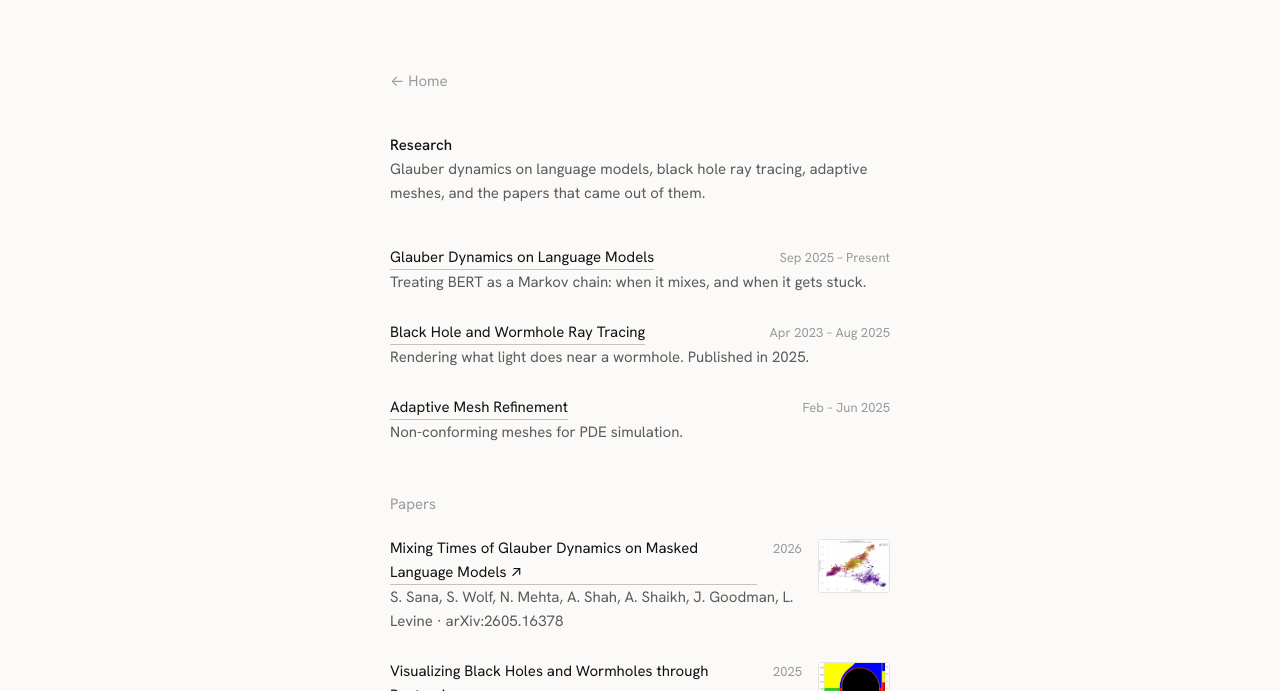
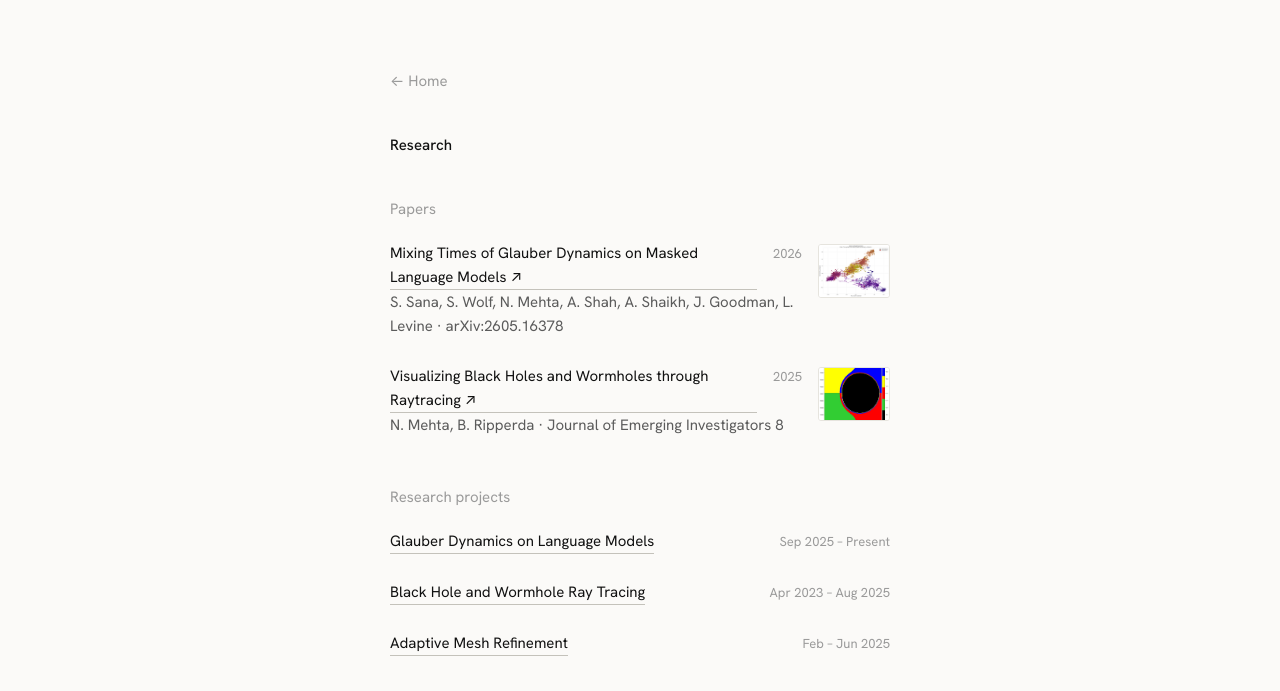
Before and after one commit to Neer-Mehta/Neer-Mehta.github.io, a plain HTML site: page index.html in a window 1280 px wide. Both pictures are taken after a click on the link "Research". Shown: the part 109-800 px from the top of the page. Drawn offline with Linux system fonts and the light colour scheme.

Commit message:
Papers above research, drop bylines on Research/Projects, tighten footer gap
Co-Authored-By: Claude Sonnet 5.5 <noreply@anthropic.com>

```diff
--- a/index.html
+++ b/index.html
@@ -42,20 +42,23 @@ header.bar .col { display: flex; justify-content: space-between; align-items: ce
 .bar nav a.active { border-bottom: 1px solid var(--fg); }
 
 main { flex: 1; }
-.view { display: none; padding: 72px 0 96px; }
+.view { display: none; padding: 72px 0 32px; }
 .view.on { display: block; }
 
 /* Landing */
+.landing { padding-bottom: 8px; }
 .landing p { margin-bottom: 14px; }
+.landing p:last-child { margin-bottom: 0; }
 .landing .meta { color: var(--fg-2); margin-bottom: 4px; }
 .landing .meta + p { margin-top: 14px; }
 
 /* Section pages */
 h1 { font-size: 15px; font-weight: 500; line-height: 24px; }
-.page .desc { color: var(--fg-2); margin-bottom: 40px; }
+.page h1 { margin-bottom: 40px; }
 .back { display: inline-block; color: var(--fg-3); margin-bottom: 40px; transition: color .15s; }
 .back:hover { color: var(--fg); }
 .sub-label { color: var(--fg-3); margin: 48px 0 20px; }
+.sub-label.first { margin-top: 0; }
 .list { display: flex; flex-direction: column; gap: 26px; }
 .entry { display: flex; gap: 16px; align-items: flex-start; }
 .entry .main { flex: 1; min-width: 0; }
@@ -81,7 +84,7 @@ h1 { font-size: 15px; font-weight: 500; line-height: 24px; }
 .pager .next { margin-left: auto; text-align: right; }
 
 /* Footer */
-footer { padding: 40px 0 44px; }
+footer { padding: 8px 0 44px; }
 footer .col { display: flex; justify-content: center; align-items: center; gap: 16px; flex-wrap: wrap; }
 footer .email { color: var(--fg); }
 footer .icons { display: flex; gap: 14px; align-items: center; }
@@ -116,7 +119,7 @@ footer svg { width: 20px; height: 20px; fill: currentColor; }
     <section class="view landing" id="home" aria-label="Home">
       <p>Hi, I'm Neer!</p>
       <p>I study Applied Math and AI at Cornell. I am a 2026 <a href="https://goldwaterscholarship.gov/" target="_blank" rel="noopener">Goldwater Scholar</a> in Mathematical Sciences.</p>
-      <p>I do <a href="#research">research</a> on AI alignment and safety with Prof. Lionel Levine. <a href="https://arxiv.org/abs/2605.16378" target="_blank" rel="noopener">Our paper</a> is about mixing times, metastable traps, and failures/biases in MLMs. Before that I worked on <a href="#meshes">adaptive mesh refinement</a> for PDE simulations at UW–Madison with Dr. Maurice Fabien, and published <a href="#raytracing">ray tracing of black holes and wormholes</a> with Prof. Bart Ripperda.</p>
+      <p>I <a href="#research">research</a> AI alignment and safety with Prof. Lionel Levine. <a href="https://arxiv.org/abs/2605.16378" target="_blank" rel="noopener">Our paper</a> is about mixing times, metastable traps, and failures/biases in MLMs. Before that I worked on <a href="#meshes">adaptive mesh refinement</a> for PDE simulations at UW–Madison with Dr. Maurice Fabien, and published <a href="#raytracing">ray tracing of black holes and wormholes</a> with Prof. Bart Ripperda.</p>
       <p>Professionally, I'm an AI Development Associate at <a href="#gennx360">GenNx360</a>, a private equity firm in New York, where I build investment theses and AI trackers for KPIs. I previously built an AI pipeline for food carbon footprints at <a href="#cals">Cornell CALS</a> and an AI testing copilot at <a href="#drizz">Drizz AI</a>.</p>
       <p class="meta">Academic interests: AI Research in Alignment and Safety, Stochastic processes, Nonlinear Dynamics and Chaos, RL, Applied Math.</p>
       <p class="meta">Outside of class: Formula 1, Tennis, Chess, Piano, Jazz</p>
@@ -227,15 +230,15 @@ nav.innerHTML = PAGES.map(([n]) => `<a href="#${slug(n)}" data-sec="${slug(n)}">
 
 const home = document.getElementById('home'), pagev = document.getElementById('page'), detail = document.getElementById('detail');
 
-function entryHTML(i) {
+function entryHTML(i, show = true) {
   const attrs = i.href ? `href="${esc(i.href)}" target="_blank" rel="noopener"` : `href="#${i.id}"`;
-  return `<div class="entry"><div class="main"><div class="t"><a class="ul" ${attrs}>${esc(i.title)}${i.href ? ' ↗' : ''}</a><small>${esc(i.when)}</small></div><p>${i.role ? `<span class="role">${esc(i.role)}</span> · ` : ''}${esc(i.blurb)}</p></div>${i.thumb ? `<img class="thumb" src="${esc(i.thumb)}" alt="" loading="lazy">` : ''}</div>`;
+  return `<div class="entry"><div class="main"><div class="t"><a class="ul" ${attrs}>${esc(i.title)}${i.href ? ' ↗' : ''}</a><small>${esc(i.when)}</small></div>${show ? `<p>${i.role ? `<span class="role">${esc(i.role)}</span> · ` : ''}${esc(i.blurb)}</p>` : ''}</div>${i.thumb ? `<img class="thumb" src="${esc(i.thumb)}" alt="" loading="lazy">` : ''}</div>`;
 }
 
 function renderPage(n) {
-  const d = PAGES.find(p => p[0] === n)[1];
-  pagev.innerHTML = `<a class="back" href="#home">← Home</a><h1>${esc(n)}</h1><p class="desc">${esc(d)}</p><div class="list">${secByName(n).items.map(entryHTML).join('')}</div>` +
-    (n === 'Research' ? `<div class="sub-label">Papers</div><div class="list">${secByName('Papers').items.map(entryHTML).join('')}</div>` : '');
+  const list = name => `<div class="list">${secByName(name).items.map(i => entryHTML(i, !['Research', 'Projects'].includes(name))).join('')}</div>`;
+  pagev.innerHTML = `<a class="back" href="#home">← Home</a><h1>${esc(n)}</h1>` +
+    (n === 'Research' ? `<div class="sub-label first">Papers</div>${list('Papers')}<div class="sub-label">Research projects</div>${list('Research')}` : list(n));
 }
 
 function renderDetail(it) {
```
